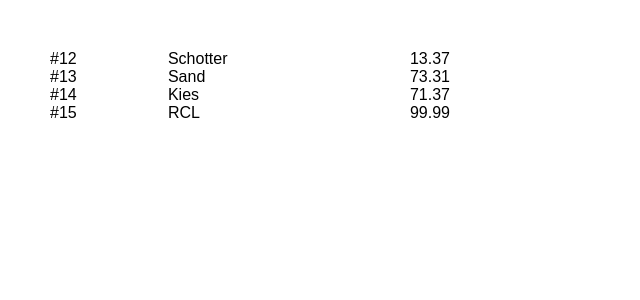
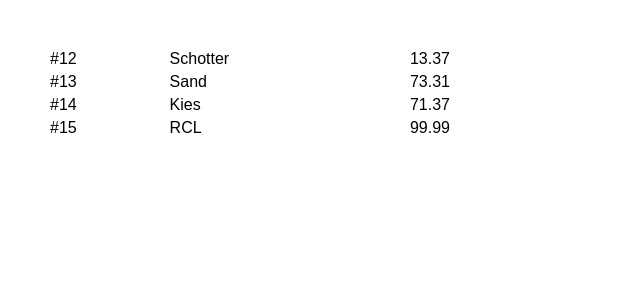
Before and after one commit to cjost1988/old-kata-git-bisect, a React (Create React App) app: page / in a window 1280 px wide. Shown: the top 300 px of the page, without its empty margins (0-640 px from the left). Built offline with nearby package versions, Linux system fonts and the light colour scheme.

Commit message:
feat: enrich product data

```diff
--- a/src/App.css
+++ b/src/App.css
@@ -2,6 +2,7 @@
     width: 400px;
     padding: 50px;
     display: grid;
+    grid-gap: 5px;
     grid-template-columns: auto auto auto;
 }
 
```
